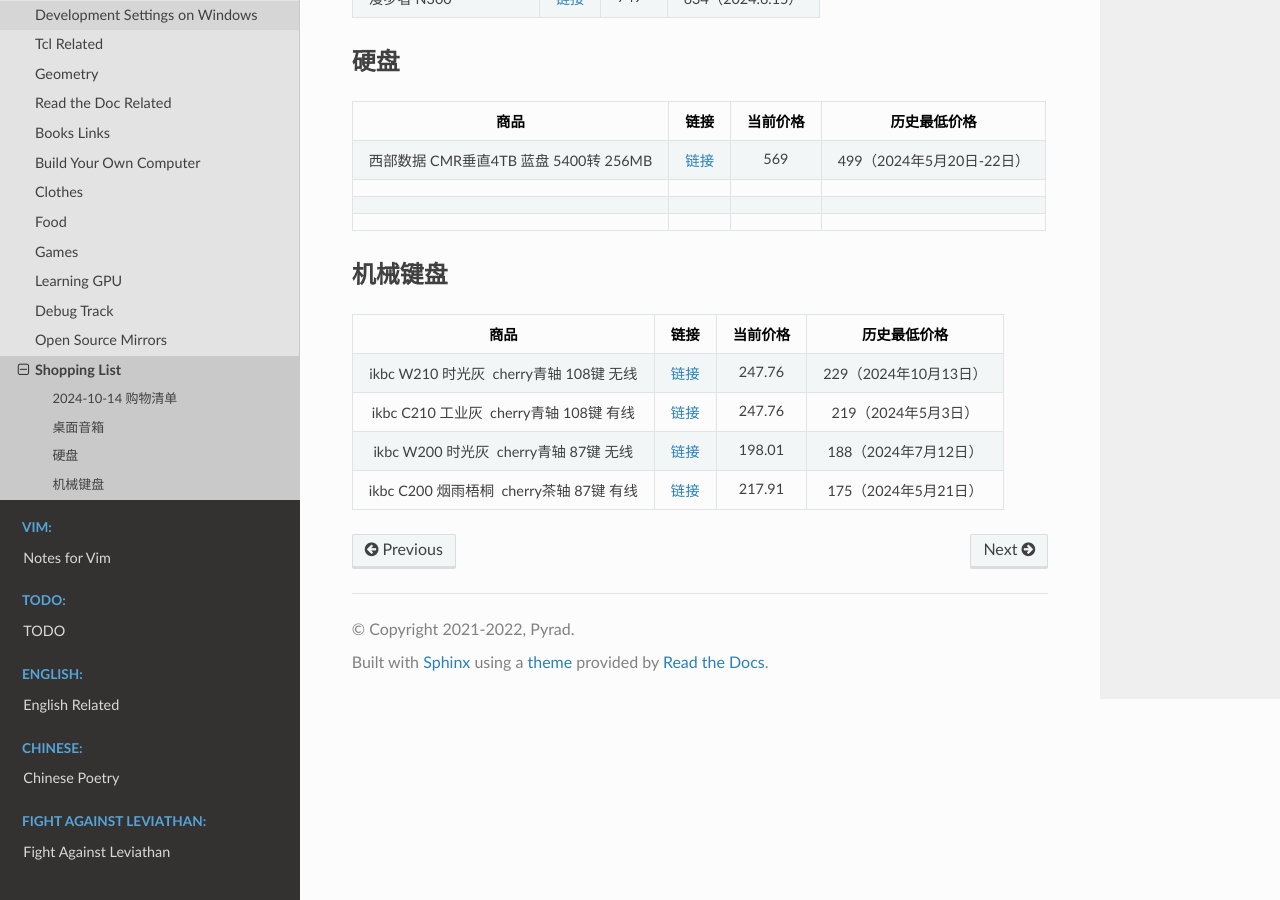
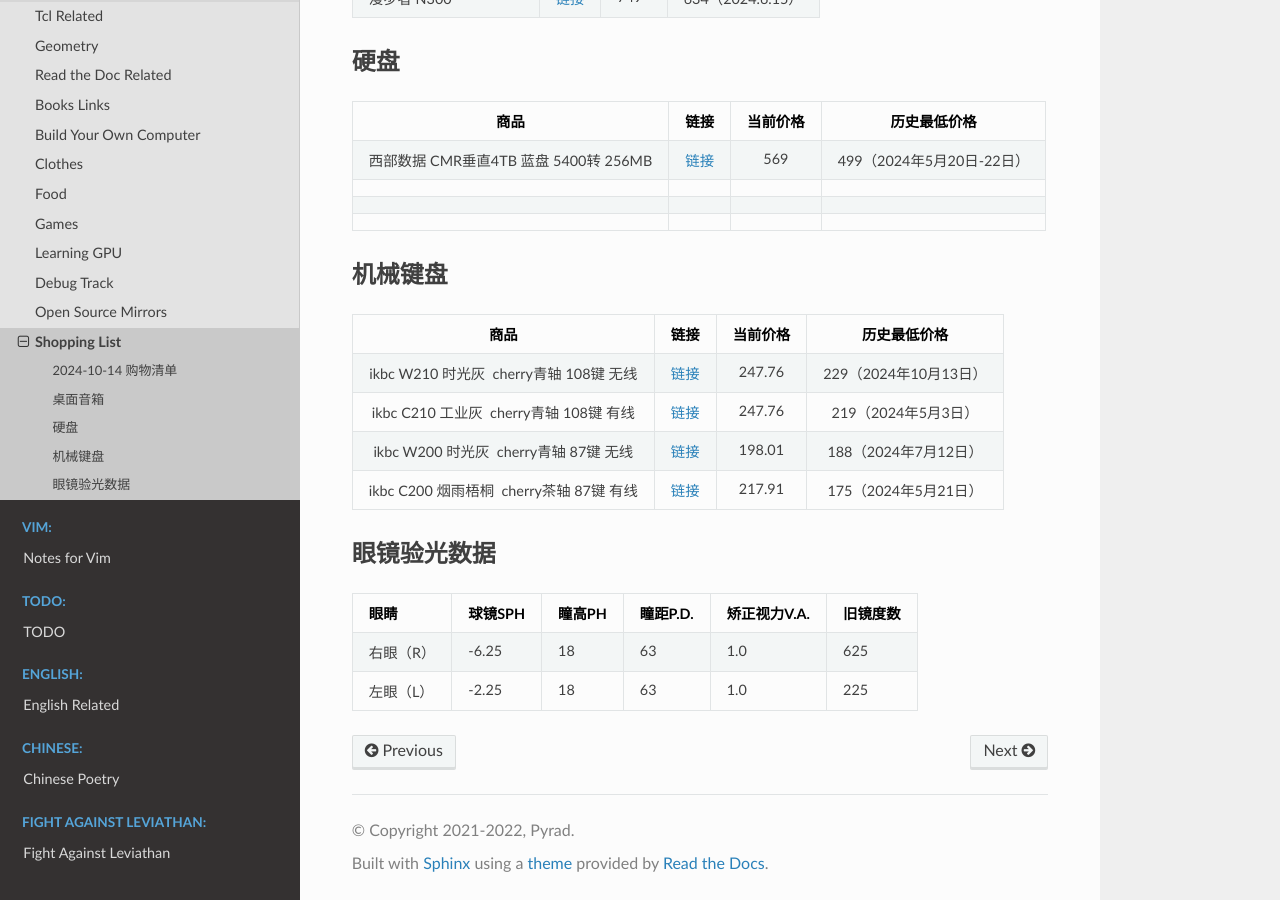
Before and after one commit to Pyrad/pyradnotes, a Sphinx documentation site: the page built from source/Notes/shoppinglist.md, in a window 1280 px wide and 900 px high, scrolled down 789 px. Built offline with Sphinx 7.4.7 and the Read the Docs theme 3.1.0, drawn with Linux system fonts in a browser that asks for light colours; pages that are not in the unit, such as notebooks, are missing from menus.

Commit message:
Shopping Data for a pair of glasses

```diff
--- a/source/Notes/shoppinglist.md
+++ b/source/Notes/shoppinglist.md
@@ -44,3 +44,10 @@
 |ikbc C210 工业灰  cherry青轴 108键 有线 |[链接](https://item.jd.com/100040795835.html#) |247.76 |219（2024年5月3日）|
 |ikbc W200 时光灰  cherry青轴 87键 无线 |[链接](https://item.jd.com/100040795901.html#) |198.01|188（2024年7月12日）|
 |ikbc C200 烟雨梧桐  cherry茶轴 87键 有线|[链接](https://item.jd.com/100040795855.html)|217.91|175（2024年5月21日）|
+
+## 眼镜验光数据
+
+|眼睛|球镜SPH|瞳高PH|瞳距P.D.|矫正视力V.A.|旧镜度数|
+|:-----|:-----|:-----|:-----|---|---|
+|右眼（R）|-6.25|18|63|1.0|625|
+|左眼（L）|-2.25|18|63|1.0|225|
```
